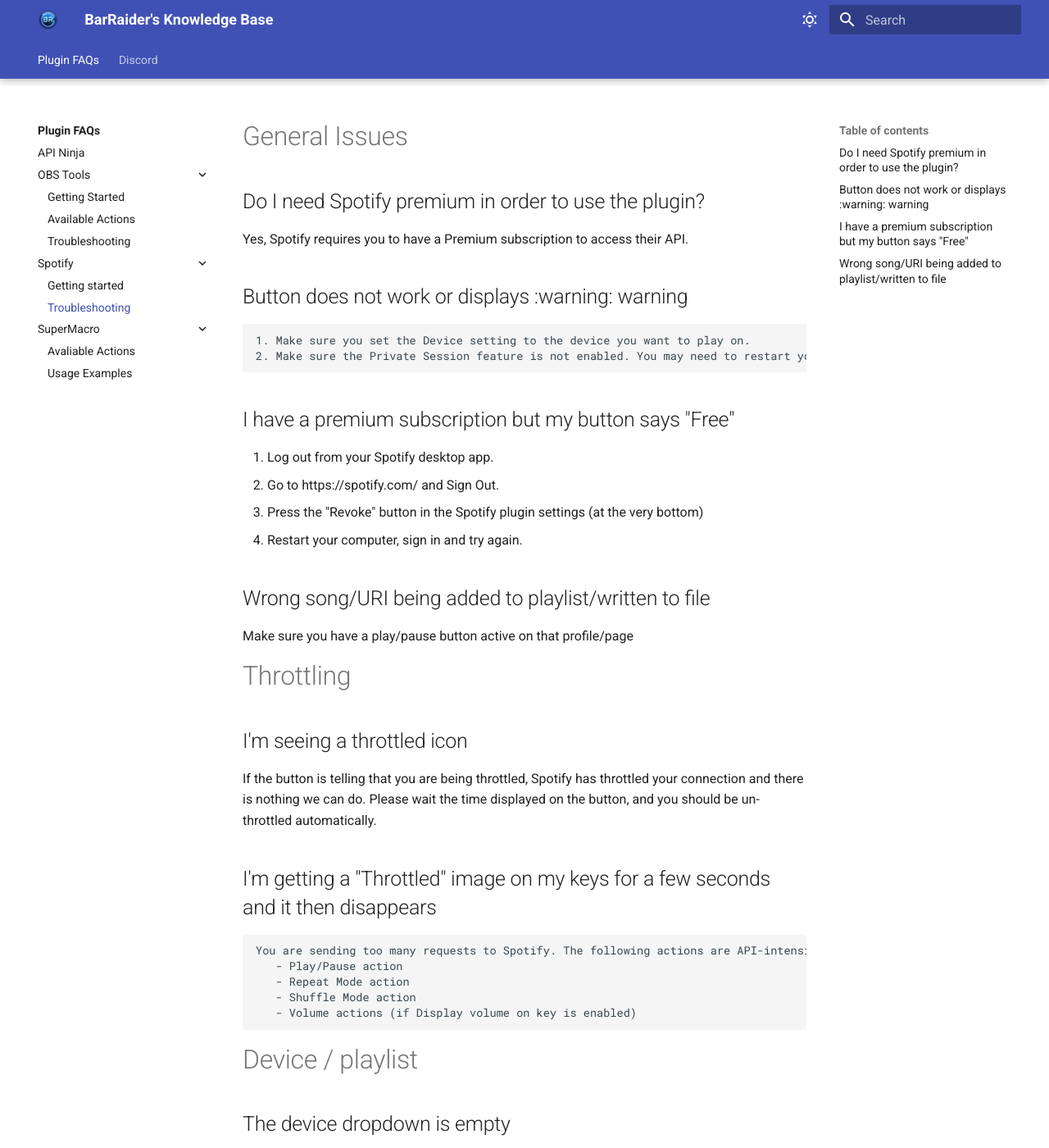
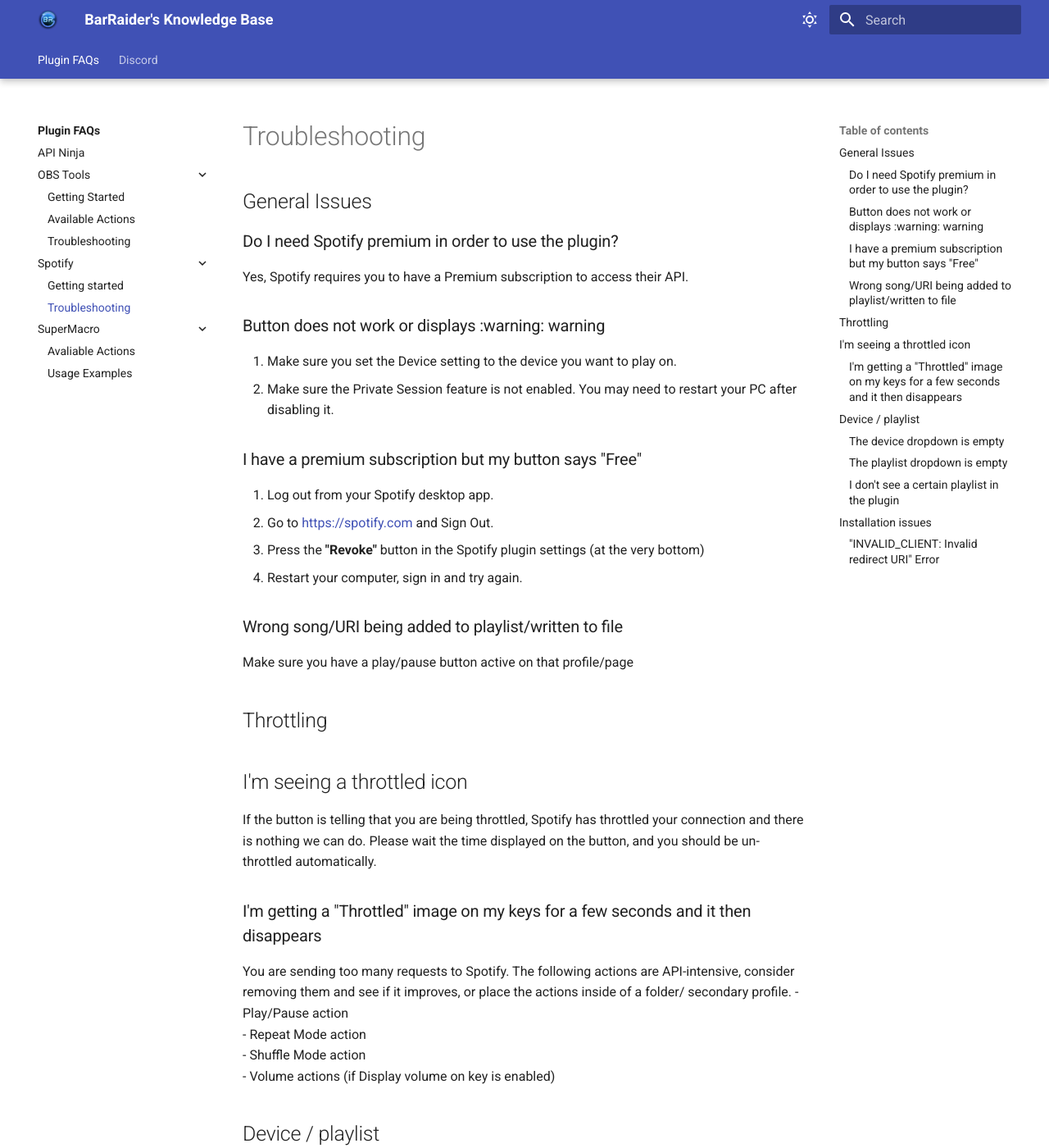
Before and after one commit to BarRaiders/barraiders.github.io, an MkDocs documentation site: the page built from docs/faqs/spotify/troubleshooting.md, in a window 1280 px wide and 1400 px high. Shown: the whole window at 82% size. Built offline with MkDocs 1.6.1 and Material for MkDocs 9.7.7, drawn with Linux system fonts in a browser that asks for light colours; some of the changed text lies outside the part shown.

````diff
--- a/docs/faqs/spotify/troubleshooting.md
+++ b/docs/faqs/spotify/troubleshooting.md
@@ -1,33 +1,35 @@
-# General Issues
-## Do I need Spotify premium in order to use the plugin?
+# Troubleshooting
+
+## General Issues
+### Do I need Spotify premium in order to use the plugin?
 Yes, Spotify requires you to have a Premium subscription to access their API.
 
-## Button does not work or displays :warning: warning
-    1. Make sure you set the Device setting to the device you want to play on.
-    2. Make sure the Private Session feature is not enabled. You may need to restart your PC after disabling it.
+### Button does not work or displays :warning: warning
+1. Make sure you set the Device setting to the device you want to play on.
+2. Make sure the Private Session feature is not enabled. You may need to restart your PC after disabling it.
 
-## I have a premium subscription but my button says "Free"
+### I have a premium subscription but my button says "Free"
    1. Log out from your Spotify desktop app.
-   2. Go to https://spotify.com/ and Sign Out.
-   3. Press the "Revoke" button in the Spotify plugin settings (at the very bottom)
+   2. Go to [https://spotify.com](https://spotify.com/ "Spotify Website") and Sign Out.
+   3. Press the **"Revoke"** button in the Spotify plugin settings (at the very bottom)
    4. Restart your computer, sign in and try again.
 
-## Wrong song/URI being added to playlist/written to file
+### Wrong song/URI being added to playlist/written to file
 Make sure you have a play/pause button active on that profile/page
 
-# Throttling
+## Throttling
 ## I'm seeing a throttled icon
 If the button is telling that you are being throttled, Spotify has throttled your connection and there is nothing we can do. Please wait the time displayed on the button, and you should be un-throttled automatically.
 
-## I'm getting a "Throttled" image on my keys for a few seconds and it then disappears
-    You are sending too many requests to Spotify. The following actions are API-intensive, consider removing them and see if it improves, or place the actions inside of a folder/ secondary profile.
-       - Play/Pause action
-       - Repeat Mode action
-       - Shuffle Mode action
-       - Volume actions (if Display volume on key is enabled)
+### I'm getting a "Throttled" image on my keys for a few seconds and it then disappears
+You are sending too many requests to Spotify. The following actions are API-intensive, consider removing them and see if it improves, or place the actions inside of a folder/ secondary profile.
+- Play/Pause action
+- Repeat Mode action
+- Shuffle Mode action
+- Volume actions (if Display volume on key is enabled)
 
-# Device / playlist
-## The device dropdown is empty
+## Device / playlist
+### The device dropdown is empty
 **Note:** Not ALL devices will be recognised, simply because Spotify’s API doesn’t support them. For example, SONOS.
 
 Start by playing a song in your player (the one you want to control). Then go out of the profile that has the Spotify action on and it, and then back in. Combo should populate.
@@ -35,28 +37,28 @@ Start by playing a song in your player (the one you want to control). Then go ou
 Chances are you authorized on a different Spotify account than the one you're now playing the song in.
 
 **Try the following:**
-  1. Log out from both your browser and Spotify app.
-  2. Press the Revoke button on the Spotify plugin (at the very bottom of the settings)
-  3. Press the "Click here" message in the setup wizard.
-  4. Verify that it asks you to log in then log in again with the same username to both the player and the browser.
-  5. Leave the Stream Deck profile that has your Spotify plugin to another on, then go back.
+1. Log out from both your browser and Spotify app.
+2. Press the Revoke button on the Spotify plugin (at the very bottom of the settings)
+3. Press the "Click here" message in the setup wizard.
+4. Verify that it asks you to log in then log in again with the same username to both the player and the browser.
+5. Leave the Stream Deck profile that has your Spotify plugin to another on, then go back.
 
-## The playlist dropdown is empty
+### The playlist dropdown is empty
 Start by playing a song in your player (the one you want to control). Then go out of the profile that has the Spotify action on and it, and then back in. Combo should populate.
 
-## I don't see a certain playlist in the plugin
+### I don't see a certain playlist in the plugin
 Spotify limits to the first 50 playlists. You can move a playlist up in the order from the Spotify App. Afterwards, try moving out of the Stream Deck profile and back in for it to refresh.
 
-# Installation issues
-## "INVALID_CLIENT: Invalid redirect URI" Error
-    You have done step **5 & 6** incorrectly.
-    1. Go to your [Spotify Developer Dashboard](https://developer.spotify.com/dashboard/login "Spotify Developer Dashboard") and click your application.
-    2. Go to "Edit settings" in the top right corner.
-    3. Make sure **Website** has:
-        ```
-        http://localhost:4202
-        ```
-        and **Redirect URIs** has
-        ```
-        http://localhost:4202
-        ```
+## Installation issues
+### "INVALID_CLIENT: Invalid redirect URI" Error
+You have done step **5 & 6** incorrectly.
+1. Go to your [Spotify Developer Dashboard](https://developer.spotify.com/dashboard/login "Spotify Developer Dashboard") and click your application.
+2. Go to "Edit settings" in the top right corner.
+3. Make sure **Website** has:
+```
+http://localhost:4202
+```
+and **Redirect URIs** has
+ ```
+http://localhost:4202
+```
````
